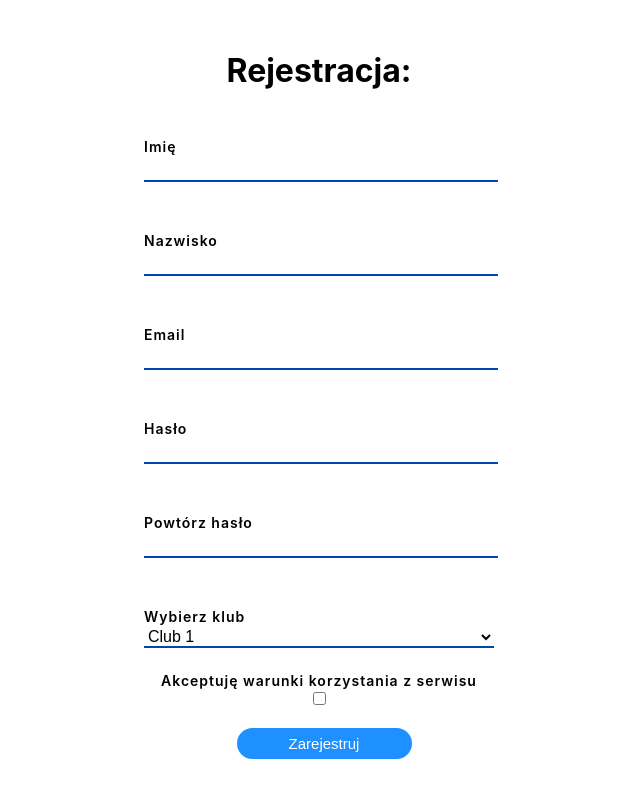
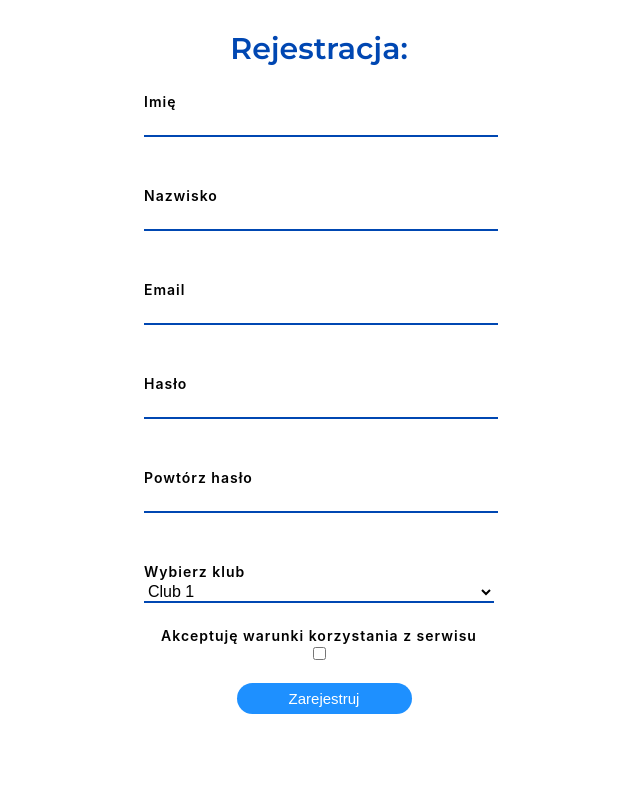
Before and after one commit to arowinsky/WheelchairBasketballApp, a React (Create React App) app: page /register in a window 1280 px wide. Shown: the top 798 px of the page, without its empty margins (321-961 px from the left). Built offline with nearby package versions, Linux system fonts and the light colour scheme.

Commit message:
Changes: * Create style for formHeader in RegisterForm * Change weight for Montserrat font in GlobalStyle

```diff
--- a/src/components/Forms/RegisterForm.module.scss
+++ b/src/components/Forms/RegisterForm.module.scss
@@ -13,6 +13,12 @@
         font-weight: 600;
         letter-spacing: 1px;
       }
+}
+
+.formHeader {
+  font-family: $header-font;
+  color: $dark-blue;
+  font-size:30px;
 }
 
 .form {
--- a/src/components/Forms/RegisterForm.tsx
+++ b/src/components/Forms/RegisterForm.tsx
@@ -4,7 +4,7 @@
 import Button from 'components/Button/Button';
 const RegisterForm = () => (
     <div className={styles.wrapper}>
-        <h1>Rejestracja:</h1>
+        <div className={styles.formHeader}>Rejestracja:</div>
         <Formik
             initialValues={{
                 firstName: '',
--- a/src/theme/GlobalStyle.scss
+++ b/src/theme/GlobalStyle.scss
@@ -3,7 +3,7 @@
 $dark-blue: #0047b2;
 
 /*FONTS*/
-@import url('https://fonts.googleapis.com/css2?family=Montserrat:wght@500&display=swap');
+@import url('https://fonts.googleapis.com/css2?family=Montserrat:wght@600&display=swap');
 $header-font:'Montserrat', sans-serif;
 
 body {
```
